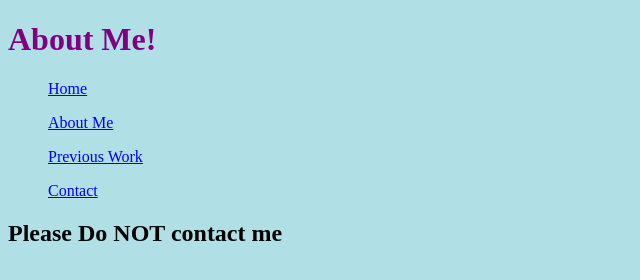
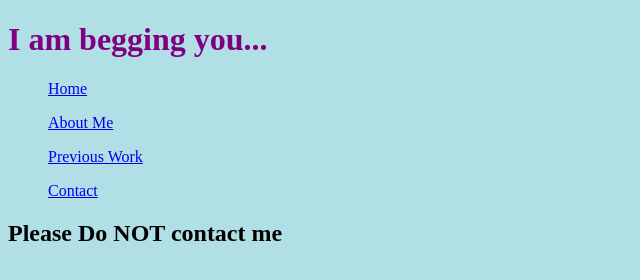
Before and after one commit to EllaRoseF/ellaflaherty, a plain HTML site: page contact.html in a window 1280 px wide. Shown: the whole page, without its empty margins (0-640 px from the left). Drawn offline with Linux system fonts and the light colour scheme.

Commit message:
Update contact.html

```diff
--- a/contact.html
+++ b/contact.html
@@ -13,7 +13,7 @@
   </head>
   <body>
     <header>
-      <h1>About Me!</h1>
+      <h1>I am begging you...</h1>
     </header>
     <nav>
         <ul><a href="index.html">Home</a></ul>
```
